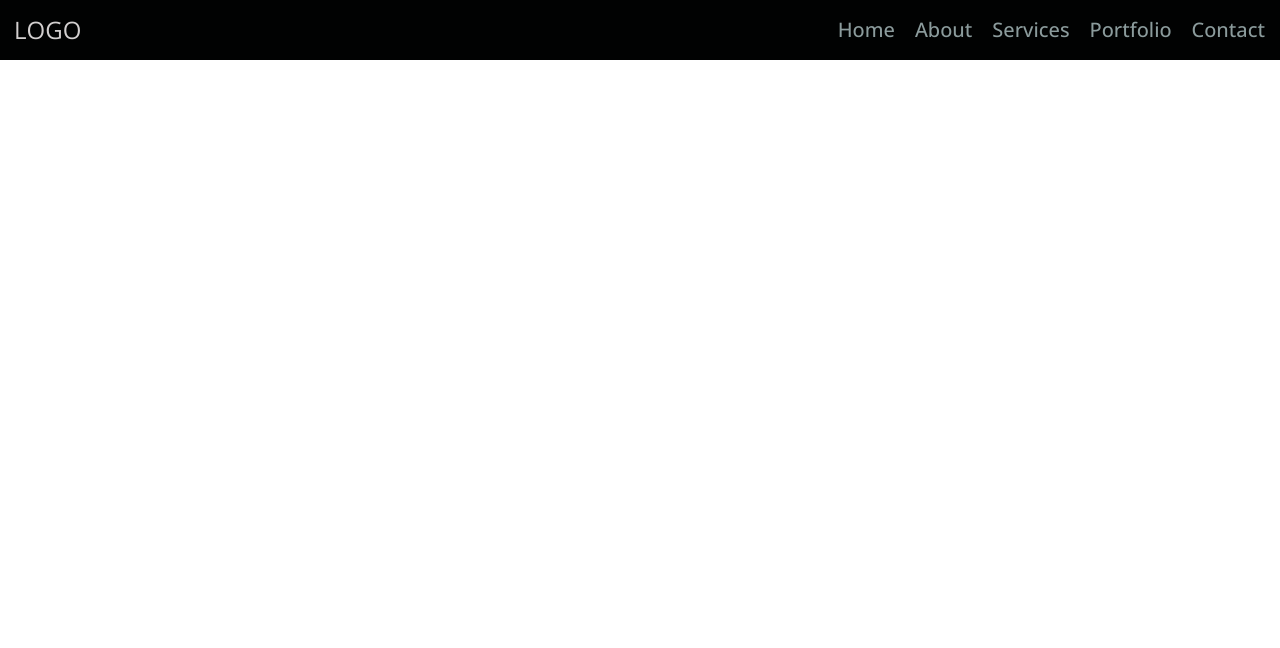
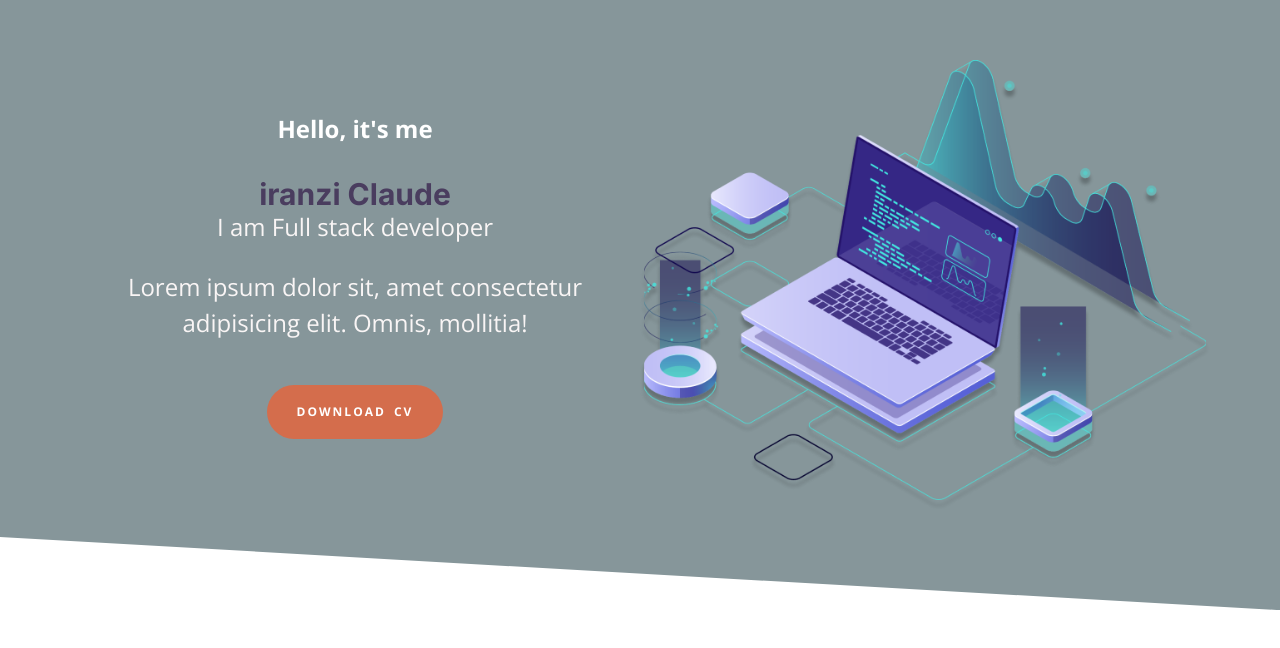
Before and after one commit to HEKNOWSME/Portfolio_claudistack, a plain HTML site: page index.html in a window 1280 px wide. Drawn offline with nearby package versions, Linux system fonts and the light colour scheme.

Commit message:
hero component

```diff
--- a/css/styles.css
+++ b/css/styles.css
@@ -48,7 +48,7 @@ h3 {
        padding: 2rem 3rem;
        border-radius: 4rem;
        text-transform: uppercase;
-       font-size: 2rem;
+       font-size: 1.2rem;
        font-weight: 500;
        border: 0;
        margin-top: 1rem;
@@ -343,8 +343,8 @@ h3 {
        margin: auto;
 }
 .block--dark {
-       background: #0c1011;
-       color: #d2cfcf;
+       background: #86969a;
+       color: #f9f5f5;
 }
 .block--dark .block__heading {
        color: #fff;
@@ -433,3 +433,26 @@ h3 {
 
 
 }
+/* hero */
+.hero {
+       gap: 1rem;
+}
+.img {
+       width: 100%;
+}
+.hero .btn {
+       margin: 2rem;
+}
+@media screen and (min-width: 768px) {
+       .hero .block__header {
+              align-self: center;
+              justify-self: center;
+       }
+       .hero .btn {
+              margin: 2rem 0;
+              font-size: 1.2rem;
+       }
+       .hero .img {
+              align-self: center;
+       }
+}
--- a/index.html
+++ b/index.html
@@ -12,19 +12,17 @@
        <title>ClaudI-stack</title>
 </head>
 <body>
-       <nav class="nav collapsible collapsible--expandable">
-              <a class="logo" href="#">LOGO</a>
-              <svg class="icon icon--primary nav__icon">
-                     <use href="/css/sprite.svg#menu"></use>
-              </svg>
-              <ul class="list collapsible__content">
-                     <li class="list__item"><a href="/">Home</a></li>
-                     <li class="list__item"><a href="/">About</a></li>
-                     <li class="list__item"><a href="/">Services</a></li>
-                     <li class="list__item"><a href="/">Portfolio</a></li>
-                     <li class="list__item"><a href="/">Contact</a></li>
-              </ul>
-       </nav>
-       <script src="/js/main.js"></script>
+       <section class="hero block block--dark block--skewed-right">
+              <div class="grid grid--1x2 container">
+                     <header class="block__header">
+                            <h4 class="block__heading">Hello, it's me</h4>
+                            <h3>iranzi Claude</h3>
+                            <span>I am Full stack developer</span>
+                            <p>Lorem ipsum dolor sit, amet consectetur adipisicing elit. Omnis, mollitia!</p>
+                            <a class="hero__btn" href="#"><button type="button" class="btn btn--accent">download cv</button></a>
+                     </header>
+                     <img class="img" src="/images/about me image.png" alt="">
+              </div>
+       </section>
 </body>
 </html>
```
Also changed, not shown: components/hero.html (added, +11 -0 lines), images/about me image.png (added).
